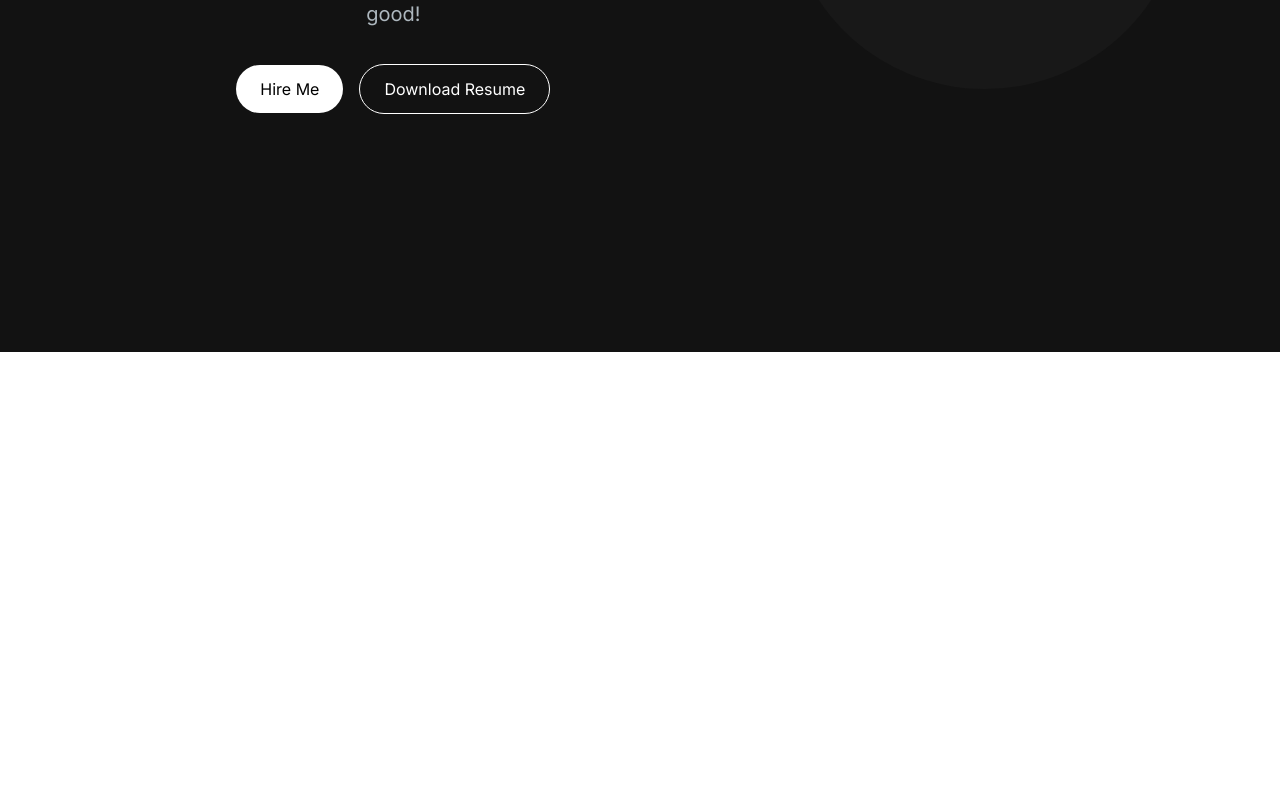
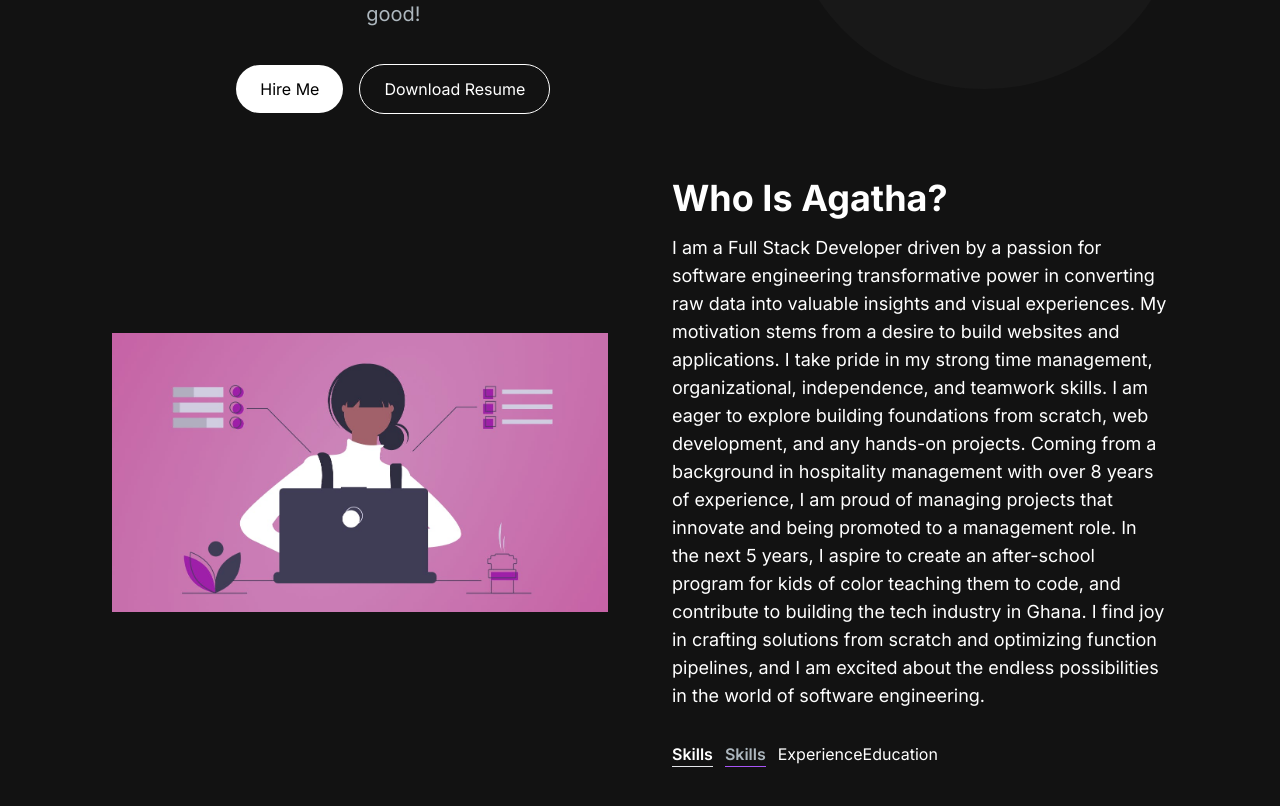
Before and after one commit to Adjoa20/Portfolio, a Next.js app in the folder my-portfolio/: page / in a window 1280 px wide. Shown: the part 448-1254 px from the top of the page. Before the commit the page ends 800 px from the top, so only its background shows below. Built offline with nearby package versions, Linux system fonts and the light colour scheme.

Commit message:
created tab section

```diff
--- /dev/null
+++ b/my-portfolio/src/app/components/AboutMe.jsx
@@ -0,0 +1,58 @@
+'use client'
+
+import React, { useTransition, useState } from "react";
+import Image from "next/image";
+import TabButton from "./TabButton";
+
+
+const AboutMe = () => {
+    const [tab, setTab] = useState("skills")
+    const [ isPending , startTransition ] = useTransition()
+
+    const handleTabChange = (id) => {
+        startTransition(() =>{
+            setTab(id)
+        })
+    }
+
+  return (
+    <section className="text-white">
+      <div className="md:grid md:grid-cols-2 gap-8 items-center py-8 px-4 xl:gap-16 sm:py-16 xl:px-16">
+        <Image
+          src="/images/image4.png"
+          width={500}
+          height={500}
+          alt="About Me"
+        />
+        <div>
+          <h2 className="text-4xl font-bold text-white mb-4">Who Is Agatha?</h2>
+          <p className="text-base md:text-lg">
+            I am a Full Stack Developer driven by a passion for software
+            engineering transformative power in converting raw data into
+            valuable insights and visual experiences. My motivation stems from a
+            desire to build websites and applications. I take pride in my strong
+            time management, organizational, independence, and teamwork skills.
+            I am eager to explore building foundations from scratch, web
+            development, and any hands-on projects. Coming from a background in
+            hospitality management with over 8 years of experience, I am proud
+            of managing projects that innovate and being promoted to a
+            management role. In the next 5 years, I aspire to create an
+            after-school program for kids of color teaching them to code, and
+            contribute to building the tech industry in Ghana. I find joy in
+            crafting solutions from scratch and optimizing function pipelines,
+            and I am excited about the endless possibilities in the world of
+            software engineering.
+          </p>
+          <div className="flex flex-row mt-8">
+            <TabButton selectTab={() => handleTabChange("skills")} active={tab==="skills"}>Skills</TabButton>
+            <span className="mr-3 font-semibold hover:text-white text-[#adb7be] border-b border-purple-500"> Skills </span>
+            <span> Experience </span>
+            <span> Education </span>
+          </div>
+        </div>
+      </div>
+    </section>
+  );
+};
+
+export default AboutMe;
--- /dev/null
+++ b/my-portfolio/src/app/components/TabButton.jsx
@@ -0,0 +1,20 @@
+import React from 'react'
+
+const TabButton = ({ active, selectTab, children }) => {
+const buttonClasses = active ? "text-white border-b border-purple" : "text-[#adb7be]"
+
+    return (
+        <button onClick={selectTab}>
+        <p className={`mr-3 font-semibold hover:text-white ${buttonClasses}`}>
+            {children}
+        </p>
+        </button>
+      )
+
+}
+
+
+
+
+
+export default TabButton
--- a/my-portfolio/src/app/page.js
+++ b/my-portfolio/src/app/page.js
@@ -1,5 +1,6 @@
 import HeroSection from "./components/HeroSection";
 import NavBar from "./components/NavBar";
+import AboutMe from "./components/AboutMe"
 
 export default function Home() {
   return (
@@ -7,6 +8,7 @@ export default function Home() {
       <NavBar />
       <div class= "container mt-24 mx-auto px-12 py-4">
       <HeroSection />
+      <AboutMe />
       </div>
     </main>
   );
```
Also changed, not shown: my-portfolio/public/images/image4.png (added).
